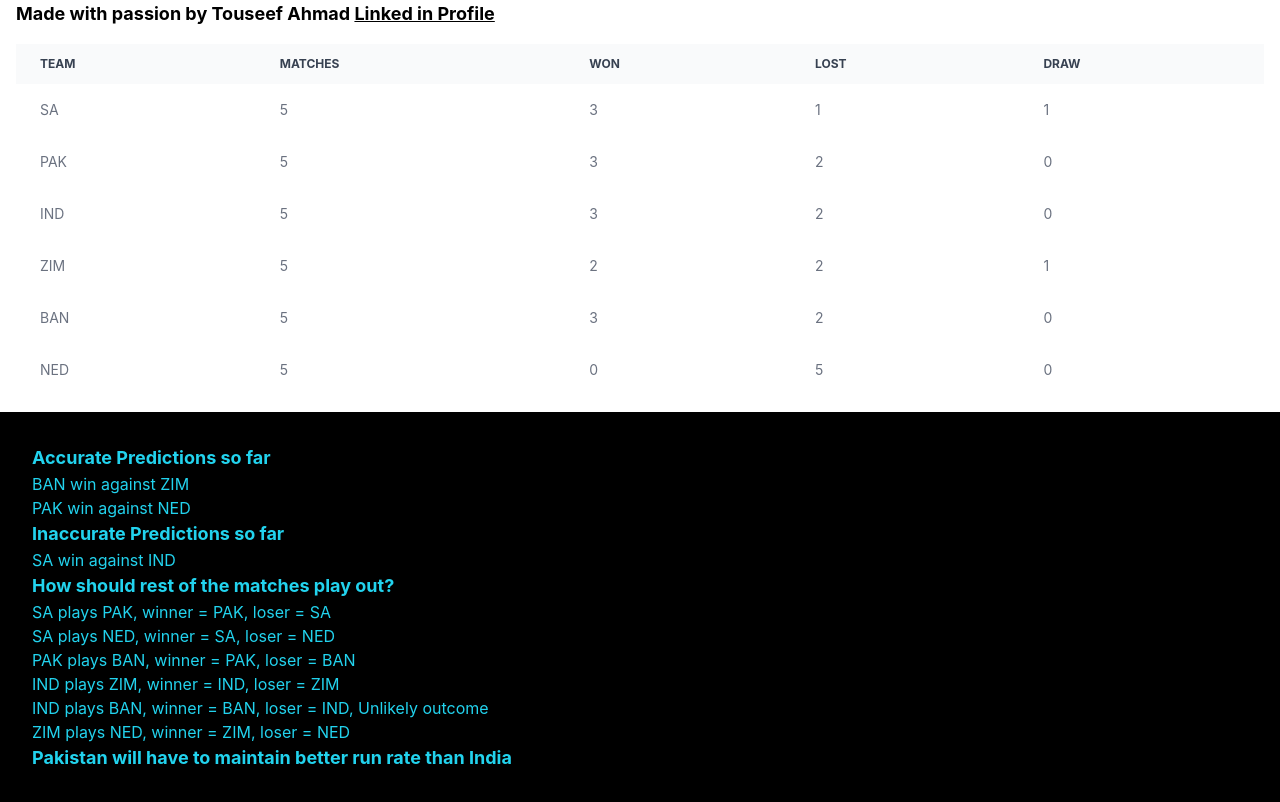
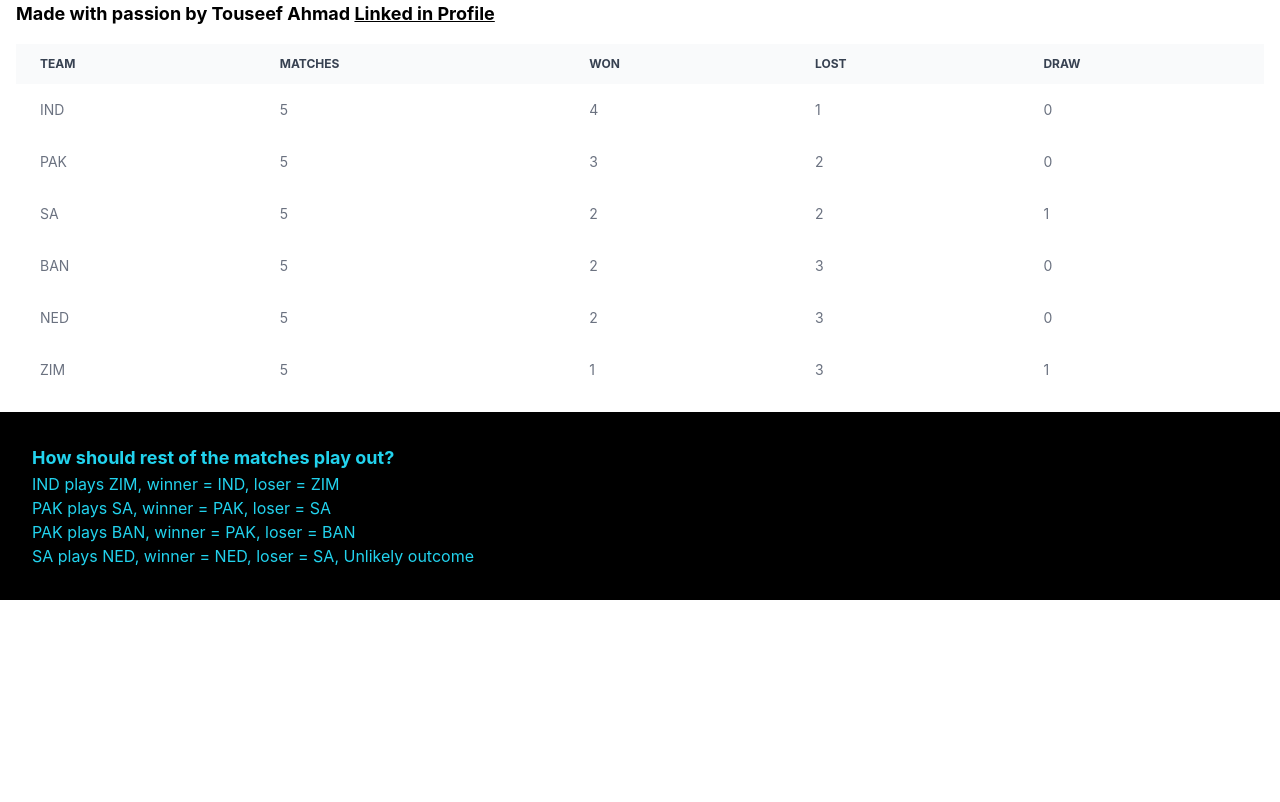
Before and after one commit to Touseef-ahmad/how-can-pakistan-get-to-semis, a React (Create React App) app: page / in a window 1280 px wide. Built offline with nearby package versions, Linux system fonts and the light colour scheme.

Commit message:
updated points table

```diff
--- a/src/App.js
+++ b/src/App.js
@@ -8,7 +8,7 @@ export default function App() {
 
   return (
     <div class="overflow-x-auto relative">
-        <h1 class=' mx-4 text-lg font-bold font-italic'>Made with passion by Touseef Ahmad <a class="underline" href="https://www.linkedin.com/in/touseef-ahmad-cs/">Linked in Profile</a></h1>
+    <h1 class=' mx-4 text-lg font-bold font-italic'>Made with passion by Touseef Ahmad <a class="underline" href="https://www.linkedin.com/in/touseef-ahmad-cs/">Linked in Profile</a></h1>
       <div class="m-4">
       <table class="w-full text-sm text-left text-gray-500 dark:text-gray-400">
         <thead class="text-xs text-gray-700 uppercase bg-gray-50 dark:bg-gray-700 dark:text-gray-400">
@@ -43,16 +43,10 @@ export default function App() {
       </table>
       </div>
       <div class='bg-black p-8'>
-      <h1 class='text-lg text-cyan-400 font-bold'>Accurate Predictions so far</h1>
-      <p class='text-cyan-400'>BAN win against ZIM</p>
-      <p class='text-cyan-400'>PAK win against NED</p>
-      <h1 class='text-lg text-cyan-400 font-bold'>Inaccurate Predictions so far</h1>
-      <p class='text-cyan-400'>SA win against IND</p>
       <h1 class='text-lg text-cyan-400 font-bold'>How should rest of the matches play out?</h1>
         {logs.map(log => (
         <p class='text-cyan-400'>{log}</p>
       ))}
-                  <h1 class='text-lg text-cyan-400 font-bold font-italic'>Pakistan will have to maintain better run rate than India</h1>
       </div>
 
     </div>
--- a/src/simulator.js
+++ b/src/simulator.js
@@ -10,27 +10,27 @@ const pointsTable = {
     },
     IND: {
         team: 'IND',
-        matchesPlayed: 3,
-        won: 2,
+        matchesPlayed: 4,
+        won: 3,
         lost: 1,
         draw: 0,
-        teamsPlayed: ['PAK', 'NED', 'SA']
+        teamsPlayed: ['PAK', 'NED', 'SA', 'BAN']
     },
     ZIM: {
         team: 'ZIM',
-        matchesPlayed: 3,
+        matchesPlayed: 4,
         won: 1,
-        lost: 1,
+        lost: 2,
         draw: 1,
-        teamsPlayed: ['PAK', 'SA', 'BAN']
+        teamsPlayed: ['PAK', 'SA', 'BAN', 'NED']
     },
     BAN: {
         team: 'BAN',
-        matchesPlayed: 3,
+        matchesPlayed: 4,
         won: 2,
-        lost: 1,
+        lost: 2,
         draw: 0,
-        teamsPlayed: ['SA', 'NED', 'ZIM']
+        teamsPlayed: ['SA', 'NED', 'ZIM', 'IND']
     },
     PAK: {
         team: 'PAK',
@@ -42,16 +42,16 @@ const pointsTable = {
     },
     NED: {
         team: 'NED',
-        matchesPlayed: 3,
-        won: 0,
+        matchesPlayed: 4,
+        won: 1,
         lost: 3,
         draw: 0,
-        teamsPlayed: ['IND', 'BAN', 'PAK']
+        teamsPlayed: ['IND', 'BAN', 'PAK', 'ZIM']
     },
 };
 
 export const AllTeams = [
-    'SA', 'PAK', 'IND', 'ZIM', 'BAN', 'NED'
+    'IND', 'PAK', 'SA', 'BAN', 'NED', 'ZIM'
 ];
 
 let teamsYetToPlayMatches = []; // teams that have not played all 5 matches
@@ -91,9 +91,15 @@ const getBiasedWinner = (team, oponent, favourite) => {
  * In order for Pakistan no team should win more than 3 games
  */
 const shouldTeamWinTheMatch = (team, oponent) => {
-    if (pointsTable[team].won + 1 <= 3 && pointsTable[oponent].won + 1 <= 3) {
-        return TeamsRankPoints[team] - TeamsRankPoints[oponent] > 0 ? [team, oponent] : [oponent, team];
+    if (team === 'NED' || oponent === 'NED') {
+        return getBiasedWinner(team, oponent, 'NED')
     }
+    if (team === 'IND' || oponent === 'IND') {
+        return getBiasedWinner(team, oponent, 'IND')
+    }
+    // if (pointsTable[team].won + 1 <= 3 && pointsTable[oponent].won + 1 <= 3) {
+    //     return TeamsRankPoints[team] - TeamsRankPoints[oponent] > 0 ? [team, oponent] : [oponent, team];
+    // }
     return pointsTable[team].won + 1 > 3 ? [oponent, team] : [team, oponent];
 };
 
```
